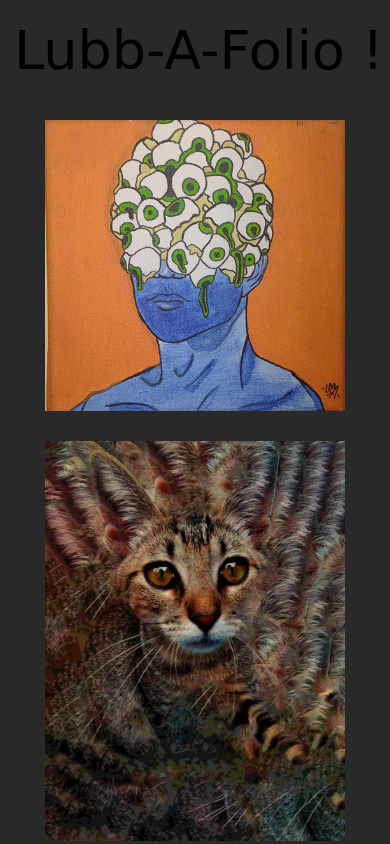
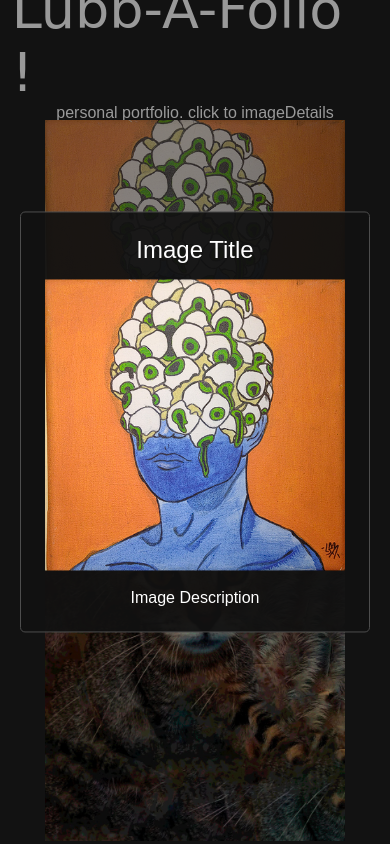
Before and after one commit to vittoopugliese/lubbafolio, a plain HTML site: page index.html in a window 390 px wide. Both pictures are taken after a click on the picture 195 px from the left and 265 px from the top of the page. Shown: the top 844 px of the page. Drawn offline with Linux system fonts and the light colour scheme; a web font is replaced by a local one.

Commit message:
final por hoy jaja

```diff
--- a/app.js
+++ b/app.js
@@ -1,16 +1,37 @@
 const imagesContainer = document.querySelector(".imagesContainer");
 
-for (let i = 1; i < 13; i++) {
-  imagesContainer.innerHTML += `<img class="image" src="assets/m (${i}).png" draggable=false alt="lubba image">`;
+for (let i = 0; i < 12; i++) {
+  imagesContainer.innerHTML += `<img class="image" src="assets/m (${i + 1}).png" draggable=false alt="lubba image">`;
 }
 
+const html = document.querySelector("html");
+const modal = document.querySelector(".modal");
+const modalBg = document.querySelector(".modalBg");
+const imageModal = document.querySelector(".imageModal");
+
 window.addEventListener("DOMContentLoaded", () => {
-  const image = document.querySelectorAll(".image");
-  for (let i = 1; i < 12; i++) {
-    let images = image[i]
-    images.addEventListener("click", () => {
-      image.style.width = "10px";
-      console.log("asdasd");
+  const images = document.querySelectorAll(".image");
+  for (let i = 0; i < 12; i++) {
+    images[i].addEventListener("click", () => {
+      imageModal.innerHTML = `<img class="modalImage" draggable=false src="${images[i].getAttribute("src")}" >`;
+      modal.style.display = "flex";
+      modalBg.style.display = "flex";
+      setTimeout(() => {
+        modal.style.opacity = "1";
+        modalBg.style.opacity = "1";
+        html.style.overflow = "hidden";
+      }, 154);
     });
   }
 });
+
+modalBg.addEventListener("click", closeModal);
+function closeModal() {
+  modal.style.opacity = "0";
+  modalBg.style.opacity = "0";
+  setTimeout(() => {
+    modal.style.display = "none";
+    modalBg.style.display = "none";
+    html.style.overflow = "auto";
+  }, 200);
+}
--- a/index.html
+++ b/index.html
@@ -12,11 +12,33 @@
 
 <body>
     <div class="wrapper">
+
+        <div class="modalBg">
+            <div class="modal">
+                <h2 class="modalImageTitle">Image Title</h2>
+                <div class="imageModal"></div>
+                <h4 class="modalImageDescription">Image Description</h4>
+            </div>
+        </div>
+
         <div class="title">
             <h1>Lubb-A-Folio !</h1>
+            <p>personal portfolio. click to imageDetails</p>
         </div>
+
         <div class="imagesContainer"></div>
     </div>
+    <footer>
+        <h6>Feel free to follow me on socialmedia...</h6>
+        <div class="links">
+            <a href="https://www.instagram.com/lubba.design/" target="_blank">
+                <img src="https://www.svgrepo.com/show/111199/instagram.svg" width="40px">
+            </a>
+            <a href="https://twitter.com/lubbadesing" target="_blank">
+                <img src="https://www.svgrepo.com/show/20626/twitter.svg" width="40px">
+            </a>
+        </div>
+    </footer>
     <script src="app.js"></script>
 </body>
 
--- a/styles.css
+++ b/styles.css
@@ -4,8 +4,9 @@
   margin: 0;
   box-sizing: border-box;
   outline: none;
-  font-family: "Nabla", cursive;
   font-weight: 500;
+  font-family: Arial, Helvetica, sans-serif;
+  color: white;
 }
 *::selection {
   background-color: grey;
@@ -14,7 +15,7 @@
 }
 html {
   overflow-x: hidden !important;
-  background: #000000d6;
+  background: #000000e1;
 }
 a {
   text-decoration: none !important;
@@ -40,20 +41,22 @@ a {
 }
 
 .wrapper {
-  width: 98vw;
+  width: 94vw;
   margin: 0px auto;
 }
 .title {
-  width: 100vw;
+  width: 94vw;
   height: 100px;
   display: flex;
   justify-content: center;
   align-items: center;
+  flex-direction: column;
   margin-bottom: 40px;
 }
 h1 {
   font-size: 72px;
   white-space: break-all;
+  font-family: "Nabla", cursive;
 }
 .imagesContainer {
   display: none;
@@ -62,6 +65,7 @@ h1 {
   align-items: center;
   flex-wrap: wrap;
   gap: 30px;
+  margin-bottom: 40px;
 }
 .image {
   width: 300px;
@@ -72,8 +76,86 @@ h1 {
   filter: brightness(1.1) saturate(1.05);
   scale: 1.15;
 }
+.modalImage {
+  width: 540px;
+}
+.modalImageTitle {
+}
+.modalImageDescription {
+}
+
+/* modal */
+.modal {
+  display: none;
+  opacity: 0;
+  justify-content: center;
+  align-items: center;
+  flex-direction: column;
+  position: fixed;
+  left: 50%;
+  top: 50%;
+  transform: translate(-50%, -50%);
+  margin: 0px auto;
+  padding: 24px;
+  border: 1px solid #4d4d4d;
+  background: #121212ee;
+  border-radius: 5px;
+  transition: 0.154s cubic-bezier(0.23, 1, 0.32, 1);
+  text-align: center;
+  gap: 15px;
+  z-index: 5500;
+}
+.modalBg {
+  display: none;
+  opacity: 0;
+  justify-content: center;
+  align-items: center;
+  position: fixed;
+  background-color: rgba(0, 0, 0, 0.4);
+  top: 0px;
+  left: 0px;
+  width: 100vw;
+  height: 150vh;
+  transition: 0.2s cubic-bezier(0.23, 1, 0.32, 1);
+  z-index: 5000;
+}
+/* footer */
+footer {
+  display: flex;
+  justify-content: center;
+  align-items: center;
+  flex-direction: column;
+  background: #131313;
+  height: 150px;
+  gap: 30px;
+}
+.links {
+  display: flex;
+  justify-content: center;
+  align-items: center;
+  flex-direction: row;
+  gap: 20px;
+}
+h6 {
+  font-size: 18px;
+}
+
+/* mediaQ */
+@media (max-width: 1254px) {
+  .modalImage {
+    width: 540px;
+  }
+}
+@media (max-width: 954px) {
+  .modalImage {
+    width: 400px;
+  }
+}
 @media (max-width: 540px) {
-  .title{
+  .modalImage {
+    width: 350px;
+  }
+  .title {
     margin-bottom: 30px;
   }
   h1 {
@@ -81,7 +163,10 @@ h1 {
   }
 }
 @media (max-width: 440px) {
-  .title{
+  .modalImage {
+    width: 300px;
+  }
+  .title {
     margin-bottom: 20px;
   }
   h1 {
@@ -89,7 +174,10 @@ h1 {
   }
 }
 @media (max-width: 380px) {
-  .title{
+  .modalImage {
+    width: 260px;
+  }
+  .title {
     margin-bottom: 10px;
   }
   h1 {
```
